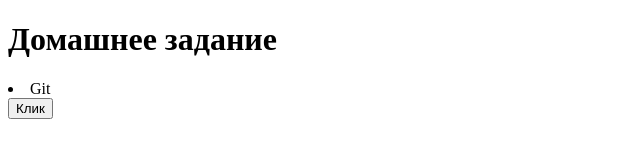
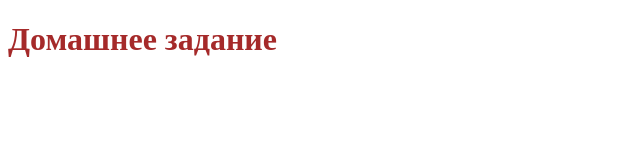
Before and after one commit to Dasharog27/step1, a plain HTML site: page index.html in a window 1280 px wide. Shown: the whole page, without its empty margins (0-640 px from the left). Drawn offline with Linux system fonts and the light colour scheme.

Commit message:
test style css

```diff
--- a/index.html
+++ b/index.html
@@ -6,8 +6,7 @@
     <title>сайт</title>
 </head>
 <body>
-    <h1>Домашнее задание</h1>
-    <li>Git</li>
-    <button>Клик</button>
+    <h1 style="color: brown;"
+    >Домашнее задание</h1>
 </body>
 </html>
```
